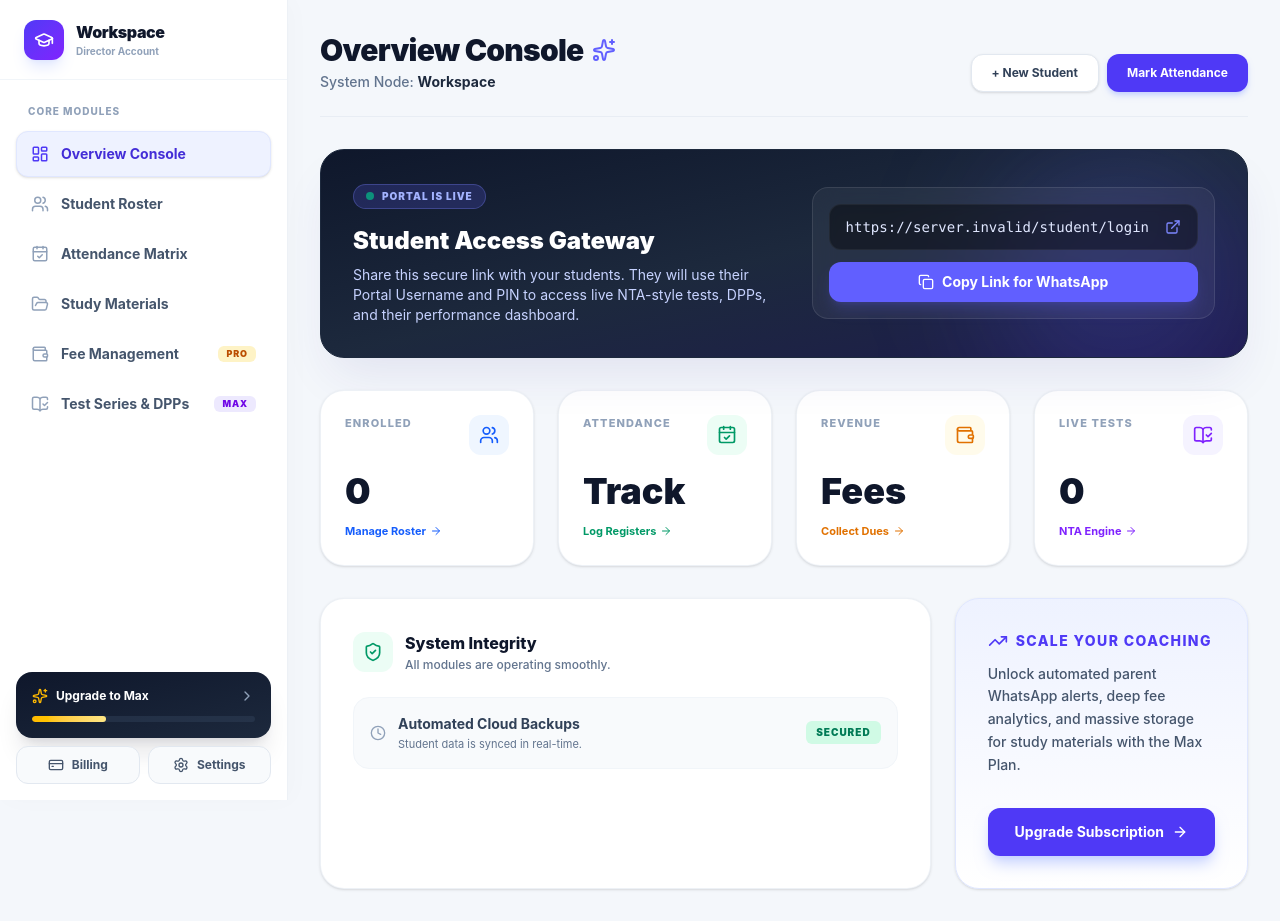
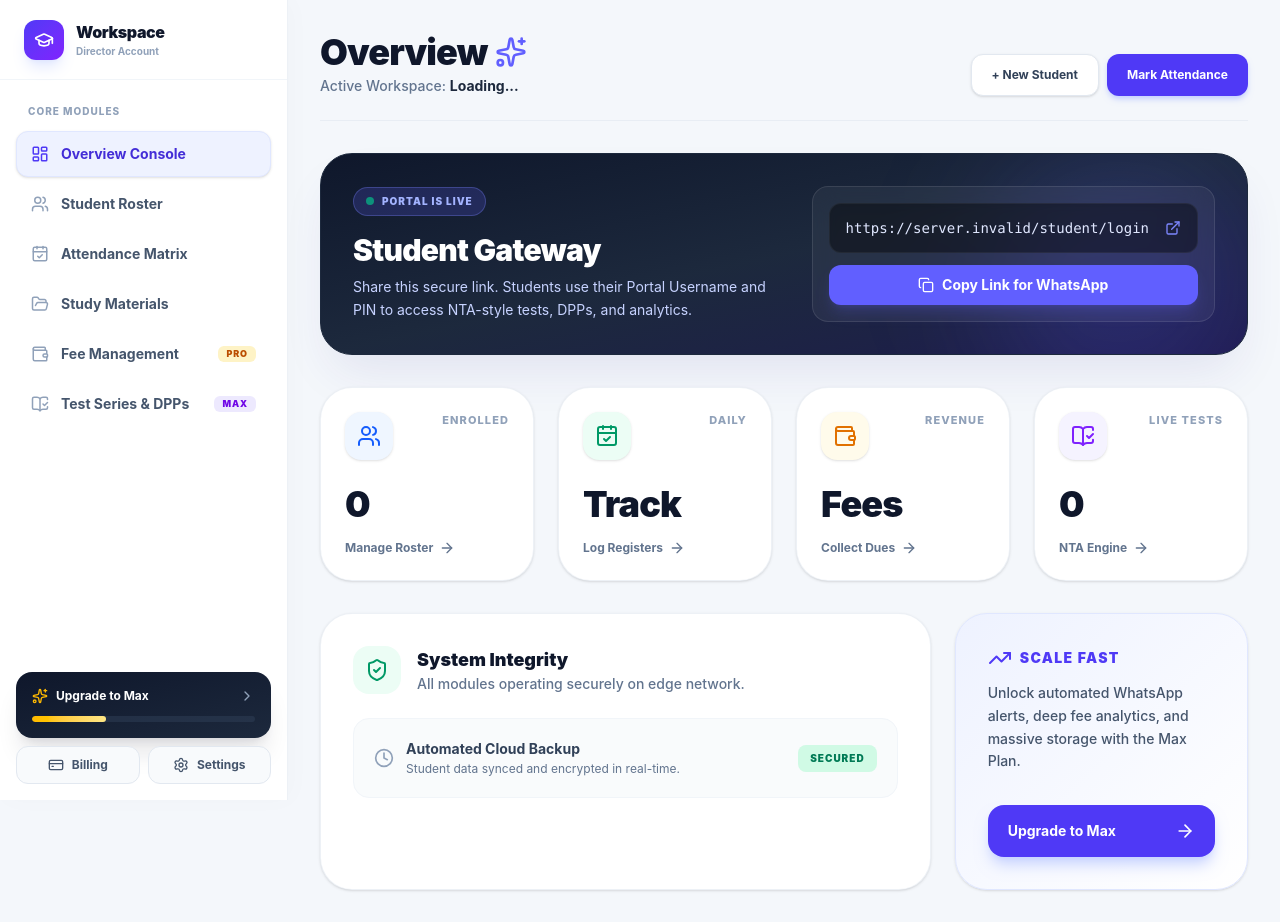
Before and after one commit to saurabhraj230125/coachingwala, a Next.js app: page /dashboard in a window 1280 px wide. Built offline with nearby package versions, Linux system fonts and the light colour scheme; no server answers; the database is empty.

Commit message:
First major push for CoachingWala

```diff
--- a/app/dashboard/page.tsx
+++ b/app/dashboard/page.tsx
@@ -5,7 +5,7 @@ import {
   Sparkles, ExternalLink, ArrowRight, ShieldCheck,
   TrendingUp, Clock
 } from "lucide-react";
-import CopyButton from "./components/CopyButton"; // The interactive button we just made
+import CopyButton from "./components/CopyButton";
 
 export default async function FullPotentialDashboard() {
   const supabase = await createClient();
@@ -27,42 +27,40 @@ export default async function FullPotentialDashboard() {
       {/* 1. BRAND & GREETING HEADER */}
       <div className="flex flex-col md:flex-row justify-between items-start md:items-end gap-4 pb-4 md:pb-6 border-b border-slate-200/60">
         <div>
-          <h1 className="text-2xl md:text-3xl font-black tracking-tight text-slate-900 flex items-center gap-2">
-            Overview Console <Sparkles className="h-6 w-6 text-indigo-500" />
+          <h1 className="text-3xl md:text-4xl font-black tracking-tight text-slate-900 flex items-center gap-2">
+            Overview <Sparkles className="h-6 w-6 md:h-8 md:w-8 text-indigo-500" />
           </h1>
           <p className="text-sm text-slate-500 mt-1 font-medium">
-            System Node: <span className="text-slate-800 font-bold">{institute?.name || "Workspace"}</span>
+            Active Workspace: <span className="text-slate-800 font-bold">{institute?.name || "Loading..."}</span>
           </p>
         </div>
         <div className="flex gap-2 w-full md:w-auto">
-          <Link href="/dashboard/students" className="flex-1 md:flex-none flex items-center justify-center px-5 py-2.5 bg-white border border-slate-200 hover:border-slate-300 text-slate-700 font-bold text-xs rounded-xl shadow-sm transition-all active:scale-95">
+          <Link href="/dashboard/students" className="flex-1 md:flex-none flex items-center justify-center px-5 py-3 bg-white border border-slate-200 hover:border-slate-300 text-slate-700 font-bold text-xs rounded-xl shadow-sm transition-all active:scale-95">
             + New Student
           </Link>
-          <Link href="/dashboard/attendance" className="flex-1 md:flex-none flex items-center justify-center px-5 py-2.5 bg-indigo-600 hover:bg-indigo-700 text-white font-bold text-xs rounded-xl shadow-md shadow-indigo-200 transition-all active:scale-95">
+          <Link href="/dashboard/attendance" className="flex-1 md:flex-none flex items-center justify-center px-5 py-3 bg-indigo-600 hover:bg-indigo-700 text-white font-bold text-xs rounded-xl shadow-md shadow-indigo-200 transition-all active:scale-95">
             Mark Attendance
           </Link>
         </div>
       </div>
 
-      {/* 2. THE STUDENT PORTAL GATEWAY (WhatsApp Share Card) */}
-      <div className="bg-gradient-to-br from-slate-900 via-slate-800 to-indigo-950 rounded-3xl p-6 md:p-8 text-white shadow-2xl shadow-indigo-900/10 relative overflow-hidden flex flex-col lg:flex-row items-center justify-between gap-6 border border-slate-800">
-        {/* Decorative Background Blur */}
-        <div className="absolute right-0 top-0 w-64 h-64 bg-indigo-500/20 rounded-full blur-3xl"></div>
+      {/* 2. THE STUDENT PORTAL GATEWAY */}
+      <div className="bg-gradient-to-br from-slate-900 via-slate-800 to-indigo-950 rounded-[2rem] p-6 md:p-8 text-white shadow-2xl shadow-indigo-900/10 relative overflow-hidden flex flex-col lg:flex-row items-center justify-between gap-6 border border-slate-800">
+        <div className="absolute right-0 top-0 w-64 h-64 bg-indigo-500/20 rounded-full blur-3xl pointer-events-none"></div>
 
         <div className="relative z-10 flex-1 w-full text-center lg:text-left">
-          <div className="inline-flex items-center gap-2 bg-indigo-500/20 border border-indigo-400/30 px-3 py-1 rounded-full text-[10px] font-black uppercase tracking-widest text-indigo-300 mb-4">
+          <div className="inline-flex items-center gap-2 bg-indigo-500/20 border border-indigo-400/30 px-3 py-1.5 rounded-full text-[10px] font-black uppercase tracking-widest text-indigo-300 mb-4">
             <span className="flex h-2 w-2 rounded-full bg-emerald-400 animate-pulse"></span>
             Portal is Live
           </div>
-          <h2 className="text-2xl font-black mb-2">Student Access Gateway</h2>
-          <p className="text-indigo-200 text-sm max-w-md mx-auto lg:mx-0">
-            Share this secure link with your students. They will use their Portal Username and PIN to access live NTA-style tests, DPPs, and their performance dashboard.
+          <h2 className="text-2xl md:text-3xl font-black mb-2 tracking-tight">Student Gateway</h2>
+          <p className="text-indigo-200 text-sm max-w-md mx-auto lg:mx-0 leading-relaxed">
+            Share this secure link. Students use their Portal Username and PIN to access NTA-style tests, DPPs, and analytics.
           </p>
         </div>
 
-        {/* The Link Box */}
         <div className="relative z-10 w-full lg:w-auto bg-white/5 backdrop-blur-md border border-white/10 p-4 rounded-2xl flex flex-col gap-3 lg:min-w-[340px]">
-          <div className="bg-black/40 px-4 py-3 rounded-xl flex items-center justify-between border border-white/5 shadow-inner">
+          <div className="bg-black/40 px-4 py-3.5 rounded-xl flex items-center justify-between border border-white/5 shadow-inner">
             <code className="text-indigo-100 text-xs md:text-sm font-mono truncate mr-4 selection:bg-indigo-500/50">{portalUrl}</code>
             <ExternalLink className="h-4 w-4 text-indigo-400 shrink-0" />
           </div>
@@ -70,113 +68,116 @@ export default async function FullPotentialDashboard() {
         </div>
       </div>
 
-      {/* 3. CORE METRICS ENGINE */}
-      <div className="grid grid-cols-2 lg:grid-cols-4 gap-4 md:gap-6">
+      {/* 3. INTERACTIVE WIDGET GRID (100% Clickable) */}
+      <div className="grid grid-cols-1 sm:grid-cols-2 lg:grid-cols-4 gap-4 md:gap-6">
 
-        {/* Roster Card */}
-        <div className="group bg-white border border-slate-200/60 rounded-3xl p-5 md:p-6 shadow-sm hover:shadow-md hover:border-blue-200 transition-all relative overflow-hidden flex flex-col justify-between">
-          <div className="flex justify-between items-start mb-4">
-            <p className="text-[10px] md:text-[11px] font-extrabold text-slate-400 uppercase tracking-widest">Enrolled</p>
-            <div className="p-2 md:p-2.5 bg-blue-50 rounded-xl text-blue-600 group-hover:bg-blue-600 group-hover:text-white transition-colors"><Users className="h-4 w-4 md:h-5 md:w-5" /></div>
+        {/* Roster Widget */}
+        <Link href="/dashboard/students" className="group block bg-white border border-slate-200/60 rounded-[2rem] p-6 shadow-sm hover:shadow-xl hover:shadow-blue-500/10 hover:border-blue-300 transition-all duration-300 active:scale-[0.97] relative overflow-hidden">
+          <div className="absolute top-0 right-0 p-8 bg-blue-50/50 rounded-bl-full opacity-0 group-hover:opacity-100 transition-opacity duration-300 pointer-events-none"></div>
+          <div className="flex justify-between items-start mb-6 relative z-10">
+            <div className="p-3 bg-blue-50 rounded-2xl text-blue-600 group-hover:bg-blue-600 group-hover:text-white transition-colors duration-300 shadow-sm"><Users className="h-6 w-6" /></div>
+            <p className="text-[11px] font-extrabold text-slate-400 uppercase tracking-widest group-hover:text-blue-500 transition-colors">Enrolled</p>
           </div>
-          <div>
-            <p className="text-3xl md:text-4xl font-black text-slate-900">{studentCount || 0}</p>
-            <Link href="/dashboard/students" className="mt-3 inline-flex items-center gap-1 text-[11px] font-bold text-blue-600 hover:text-blue-800">
-              Manage Roster <ArrowRight className="h-3 w-3" />
-            </Link>
+          <div className="relative z-10">
+            <p className="text-4xl font-black text-slate-900 tracking-tight group-hover:text-blue-600 transition-colors">{studentCount || 0}</p>
+            <div className="mt-4 flex items-center gap-1.5 text-xs font-bold text-slate-500 group-hover:text-blue-600 transition-colors">
+              Manage Roster <ArrowRight className="h-4 w-4 group-hover:translate-x-1 transition-transform" />
+            </div>
           </div>
-        </div>
+        </Link>
 
-        {/* Attendance Card */}
-        <div className="group bg-white border border-slate-200/60 rounded-3xl p-5 md:p-6 shadow-sm hover:shadow-md hover:border-emerald-200 transition-all flex flex-col justify-between">
-          <div className="flex justify-between items-start mb-4">
-            <p className="text-[10px] md:text-[11px] font-extrabold text-slate-400 uppercase tracking-widest">Attendance</p>
-            <div className="p-2 md:p-2.5 bg-emerald-50 rounded-xl text-emerald-600 group-hover:bg-emerald-600 group-hover:text-white transition-colors"><CalendarCheck className="h-4 w-4 md:h-5 md:w-5" /></div>
+        {/* Attendance Widget */}
+        <Link href="/dashboard/attendance" className="group block bg-white border border-slate-200/60 rounded-[2rem] p-6 shadow-sm hover:shadow-xl hover:shadow-emerald-500/10 hover:border-emerald-300 transition-all duration-300 active:scale-[0.97] relative overflow-hidden">
+          <div className="absolute top-0 right-0 p-8 bg-emerald-50/50 rounded-bl-full opacity-0 group-hover:opacity-100 transition-opacity duration-300 pointer-events-none"></div>
+          <div className="flex justify-between items-start mb-6 relative z-10">
+            <div className="p-3 bg-emerald-50 rounded-2xl text-emerald-600 group-hover:bg-emerald-600 group-hover:text-white transition-colors duration-300 shadow-sm"><CalendarCheck className="h-6 w-6" /></div>
+            <p className="text-[11px] font-extrabold text-slate-400 uppercase tracking-widest group-hover:text-emerald-500 transition-colors">Daily</p>
           </div>
-          <div>
-            <p className="text-3xl md:text-4xl font-black text-slate-900">Track</p>
-            <Link href="/dashboard/attendance" className="mt-3 inline-flex items-center gap-1 text-[11px] font-bold text-emerald-600 hover:text-emerald-800">
-              Log Registers <ArrowRight className="h-3 w-3" />
-            </Link>
+          <div className="relative z-10">
+            <p className="text-4xl font-black text-slate-900 tracking-tight group-hover:text-emerald-600 transition-colors">Track</p>
+            <div className="mt-4 flex items-center gap-1.5 text-xs font-bold text-slate-500 group-hover:text-emerald-600 transition-colors">
+              Log Registers <ArrowRight className="h-4 w-4 group-hover:translate-x-1 transition-transform" />
+            </div>
           </div>
-        </div>
+        </Link>
 
-        {/* Fee Card */}
-        <div className="group bg-white border border-slate-200/60 rounded-3xl p-5 md:p-6 shadow-sm hover:shadow-md hover:border-amber-200 transition-all flex flex-col justify-between">
-          <div className="flex justify-between items-start mb-4">
-            <p className="text-[10px] md:text-[11px] font-extrabold text-slate-400 uppercase tracking-widest">Revenue</p>
-            <div className="p-2 md:p-2.5 bg-amber-50 rounded-xl text-amber-600 group-hover:bg-amber-500 group-hover:text-white transition-colors"><Wallet className="h-4 w-4 md:h-5 md:w-5" /></div>
+        {/* Fees Widget */}
+        <Link href="/dashboard/fees" className="group block bg-white border border-slate-200/60 rounded-[2rem] p-6 shadow-sm hover:shadow-xl hover:shadow-amber-500/10 hover:border-amber-300 transition-all duration-300 active:scale-[0.97] relative overflow-hidden">
+          <div className="absolute top-0 right-0 p-8 bg-amber-50/50 rounded-bl-full opacity-0 group-hover:opacity-100 transition-opacity duration-300 pointer-events-none"></div>
+          <div className="flex justify-between items-start mb-6 relative z-10">
+            <div className="p-3 bg-amber-50 rounded-2xl text-amber-600 group-hover:bg-amber-500 group-hover:text-white transition-colors duration-300 shadow-sm"><Wallet className="h-6 w-6" /></div>
+            <p className="text-[11px] font-extrabold text-slate-400 uppercase tracking-widest group-hover:text-amber-500 transition-colors">Revenue</p>
           </div>
-          <div>
-            <p className="text-3xl md:text-4xl font-black text-slate-900">Fees</p>
-            <Link href="/dashboard/fees" className="mt-3 inline-flex items-center gap-1 text-[11px] font-bold text-amber-600 hover:text-amber-800">
-              Collect Dues <ArrowRight className="h-3 w-3" />
-            </Link>
+          <div className="relative z-10">
+            <p className="text-4xl font-black text-slate-900 tracking-tight group-hover:text-amber-500 transition-colors">Fees</p>
+            <div className="mt-4 flex items-center gap-1.5 text-xs font-bold text-slate-500 group-hover:text-amber-600 transition-colors">
+              Collect Dues <ArrowRight className="h-4 w-4 group-hover:translate-x-1 transition-transform" />
+            </div>
           </div>
-        </div>
+        </Link>
 
-        {/* Exams Card */}
-        <div className="group bg-white border border-slate-200/60 rounded-3xl p-5 md:p-6 shadow-sm hover:shadow-md hover:border-violet-200 transition-all flex flex-col justify-between">
-          <div className="flex justify-between items-start mb-4">
-            <p className="text-[10px] md:text-[11px] font-extrabold text-slate-400 uppercase tracking-widest">Live Tests</p>
-            <div className="p-2 md:p-2.5 bg-violet-50 rounded-xl text-violet-600 group-hover:bg-violet-600 group-hover:text-white transition-colors"><BookOpenCheck className="h-4 w-4 md:h-5 md:w-5" /></div>
+        {/* Exams Widget */}
+        <Link href="/dashboard/exams" className="group block bg-white border border-slate-200/60 rounded-[2rem] p-6 shadow-sm hover:shadow-xl hover:shadow-violet-500/10 hover:border-violet-300 transition-all duration-300 active:scale-[0.97] relative overflow-hidden">
+          <div className="absolute top-0 right-0 p-8 bg-violet-50/50 rounded-bl-full opacity-0 group-hover:opacity-100 transition-opacity duration-300 pointer-events-none"></div>
+          <div className="flex justify-between items-start mb-6 relative z-10">
+            <div className="p-3 bg-violet-50 rounded-2xl text-violet-600 group-hover:bg-violet-600 group-hover:text-white transition-colors duration-300 shadow-sm"><BookOpenCheck className="h-6 w-6" /></div>
+            <p className="text-[11px] font-extrabold text-slate-400 uppercase tracking-widest group-hover:text-violet-500 transition-colors">Live Tests</p>
           </div>
-          <div>
-            <p className="text-3xl md:text-4xl font-black text-slate-900">{examCount || 0}</p>
-            <Link href="/dashboard/exams" className="mt-3 inline-flex items-center gap-1 text-[11px] font-bold text-violet-600 hover:text-violet-800">
-              NTA Engine <ArrowRight className="h-3 w-3" />
-            </Link>
+          <div className="relative z-10">
+            <p className="text-4xl font-black text-slate-900 tracking-tight group-hover:text-violet-600 transition-colors">{examCount || 0}</p>
+            <div className="mt-4 flex items-center gap-1.5 text-xs font-bold text-slate-500 group-hover:text-violet-600 transition-colors">
+              NTA Engine <ArrowRight className="h-4 w-4 group-hover:translate-x-1 transition-transform" />
+            </div>
           </div>
-        </div>
+        </Link>
 
       </div>
 
       {/* 4. OPERATIONAL COMMAND CENTER */}
       <div className="grid grid-cols-1 lg:grid-cols-3 gap-6">
 
-        {/* Left: Security & Reliability */}
-        <div className="lg:col-span-2 bg-white border border-slate-200/60 rounded-3xl p-6 md:p-8 shadow-sm">
-          <div className="flex items-center gap-3 mb-6">
-            <div className="h-10 w-10 bg-emerald-50 rounded-xl flex items-center justify-center">
-              <ShieldCheck className="h-5 w-5 text-emerald-600" />
+        {/* System Integrity */}
+        <div className="lg:col-span-2 bg-white border border-slate-200/60 rounded-[2rem] p-6 md:p-8 shadow-sm">
+          <div className="flex items-center gap-4 mb-6">
+            <div className="h-12 w-12 bg-emerald-50 rounded-2xl flex items-center justify-center">
+              <ShieldCheck className="h-6 w-6 text-emerald-600" />
             </div>
             <div>
-              <h3 className="font-extrabold text-base text-slate-900">System Integrity</h3>
-              <p className="text-xs text-slate-500 font-medium mt-0.5">All modules are operating smoothly.</p>
+              <h3 className="font-black text-lg text-slate-900">System Integrity</h3>
+              <p className="text-sm text-slate-500 font-medium">All modules operating securely on edge network.</p>
             </div>
           </div>
 
           <div className="space-y-3">
-            <div className="p-4 rounded-2xl border border-slate-100 bg-slate-50 flex items-center justify-between">
+            <div className="p-5 rounded-2xl border border-slate-100 bg-slate-50/80 flex items-center justify-between">
               <div className="flex items-center gap-3">
-                <Clock className="h-4 w-4 text-slate-400" />
+                <Clock className="h-5 w-5 text-slate-400" />
                 <div>
-                  <h4 className="font-bold text-slate-700 text-sm">Automated Cloud Backups</h4>
-                  <p className="text-[11px] text-slate-500 mt-0.5">Student data is synced in real-time.</p>
+                  <h4 className="font-bold text-slate-700 text-sm">Automated Cloud Backup</h4>
+                  <p className="text-xs text-slate-500 mt-0.5">Student data synced and encrypted in real-time.</p>
                 </div>
               </div>
-              <span className="bg-emerald-100 text-emerald-700 text-[10px] font-black uppercase tracking-widest px-2.5 py-1 rounded-md">Secured</span>
+              <span className="bg-emerald-100 text-emerald-700 text-[10px] font-black uppercase tracking-widest px-3 py-1.5 rounded-lg">Secured</span>
             </div>
           </div>
         </div>
 
-        {/* Right: Upgrade/Growth Prompt */}
-        <div className="bg-gradient-to-b from-indigo-50 to-white border border-indigo-100 rounded-3xl p-6 md:p-8 shadow-sm flex flex-col justify-between">
+        {/* Pro Upgrade */}
+        <Link href="/dashboard/billing" className="group bg-gradient-to-br from-indigo-50 to-white border border-indigo-100 hover:border-indigo-300 rounded-[2rem] p-6 md:p-8 shadow-sm hover:shadow-xl hover:shadow-indigo-500/10 transition-all active:scale-[0.98] flex flex-col justify-between">
           <div>
             <div className="flex items-center gap-2 mb-3 text-indigo-600">
-              <TrendingUp className="h-5 w-5" />
-              <h3 className="font-extrabold text-sm uppercase tracking-widest">Scale Your Coaching</h3>
+              <TrendingUp className="h-6 w-6" />
+              <h3 className="font-black text-sm uppercase tracking-widest">Scale Fast</h3>
             </div>
             <p className="text-slate-600 text-sm font-medium leading-relaxed">
-              Unlock automated parent WhatsApp alerts, deep fee analytics, and massive storage for study materials with the Max Plan.
+              Unlock automated WhatsApp alerts, deep fee analytics, and massive storage with the Max Plan.
             </p>
           </div>
-          <div className="mt-8">
-            <Link href="/dashboard/billing" className="w-full py-3.5 bg-indigo-600 hover:bg-indigo-700 shadow-lg shadow-indigo-200 text-white text-sm font-bold rounded-xl flex items-center justify-center gap-2 transition-all active:scale-95">
-              Upgrade Subscription <ArrowRight className="h-4 w-4" />
-            </Link>
+          <div className="mt-8 flex items-center justify-between w-full py-4 px-5 bg-indigo-600 text-white text-sm font-bold rounded-2xl shadow-lg shadow-indigo-200 transition-all group-hover:bg-indigo-700">
+            <span>Upgrade to Max</span>
+            <ArrowRight className="h-5 w-5 group-hover:translate-x-1 transition-transform" />
           </div>
-        </div>
+        </Link>
 
       </div>
     </div>
```
Also changed, not shown: app/dashboard/billing/page.tsx (+164 -68 lines).
